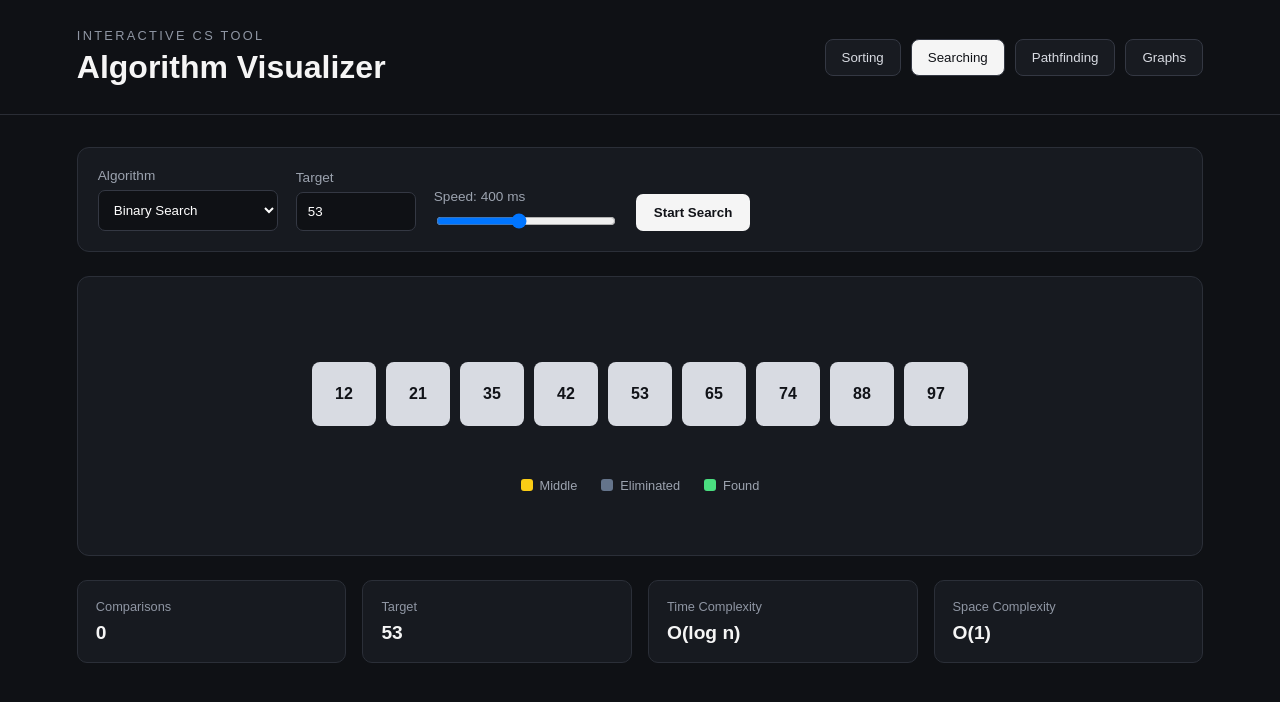
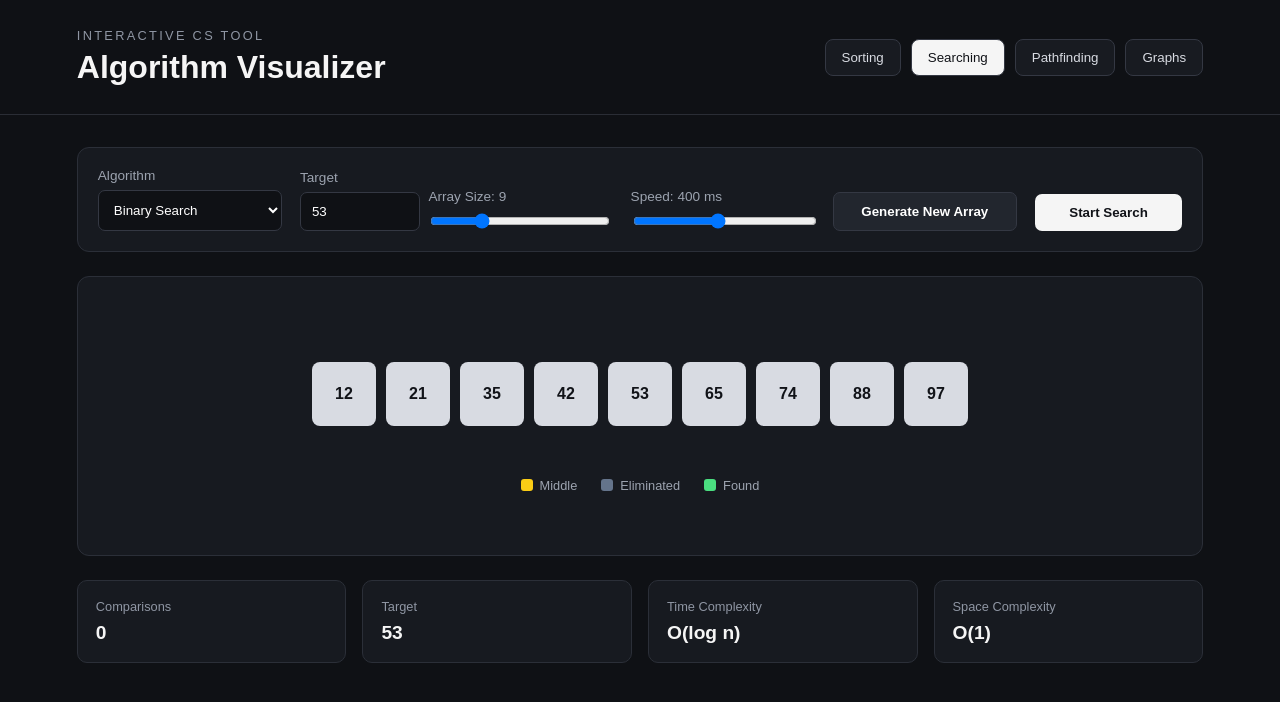
Before and after one commit to chrislff02/algorithm-visualizer, a React (Vite) app: page / in a window 1280 px wide. Both pictures are taken after a click on the button "Searching". Shown: the top 702 px of the page. Built offline with nearby package versions, Linux system fonts and the light colour scheme.

Commit message:
Improve search arrays and target input

```diff
--- a/src/App.css
+++ b/src/App.css
@@ -763,3 +763,86 @@ select:disabled {
     grid-template-columns: 1fr;
   }
 }
+
+/* -------------------------------- */
+/* Section control layout polish    */
+/* -------------------------------- */
+
+.sorting-controls-panel,
+.searching-controls-panel,
+.pathfinding-controls-panel {
+  display: grid;
+  align-items: end;
+  gap: 18px;
+}
+
+.sorting-controls-panel {
+  grid-template-columns:
+    minmax(180px, 1.1fr)
+    minmax(160px, 1fr)
+    minmax(160px, 1fr)
+    minmax(180px, 1fr)
+    minmax(100px, 0.6fr);
+}
+
+.searching-controls-panel {
+  grid-template-columns:
+    minmax(170px, 1fr)
+    minmax(100px, 0.6fr)
+    minmax(150px, 1fr)
+    minmax(150px, 1fr)
+    minmax(170px, 1fr)
+    minmax(140px, 0.8fr);
+}
+
+.pathfinding-controls-panel {
+  grid-template-columns:
+    minmax(180px, 1fr)
+    minmax(180px, 1fr)
+    minmax(180px, 1fr)
+    minmax(140px, 0.8fr)
+    minmax(140px, 0.8fr)
+    minmax(170px, 0.9fr);
+}
+
+.sorting-controls-panel > *,
+.searching-controls-panel > *,
+.pathfinding-controls-panel > * {
+  min-width: 0;
+}
+
+.sorting-controls-panel button,
+.searching-controls-panel button,
+.pathfinding-controls-panel button {
+  width: 100%;
+}
+
+.sorting-controls-panel select,
+.searching-controls-panel select,
+.pathfinding-controls-panel select {
+  width: 100%;
+  min-width: 0;
+}
+
+.sorting-controls-panel .size-control input,
+.sorting-controls-panel .speed-control input,
+.searching-controls-panel .speed-control input,
+.pathfinding-controls-panel .speed-control input {
+  width: 100%;
+}
+
+@media (max-width: 1000px) {
+  .sorting-controls-panel,
+  .searching-controls-panel,
+  .pathfinding-controls-panel {
+    grid-template-columns: repeat(2, minmax(0, 1fr));
+  }
+}
+
+@media (max-width: 550px) {
+  .sorting-controls-panel,
+  .searching-controls-panel,
+  .pathfinding-controls-panel {
+    grid-template-columns: 1fr;
+  }
+}
--- a/src/App.tsx
+++ b/src/App.tsx
@@ -123,7 +123,7 @@ function App() {
   const [selectedSearchAlgorithm, setSelectedSearchAlgorithm] =
     useState<SearchAlgorithm>("binary");
 
-  const [searchTarget, setSearchTarget] = useState(53);
+  const [searchTarget, setSearchTarget] = useState("53");
 
   const [searchMiddle, setSearchMiddle] = useState<number | null>(null);
 
@@ -134,6 +134,10 @@ function App() {
   const [searchComparisons, setSearchComparisons] = useState(0);
 
   const [isSearching, setIsSearching] = useState(false);
+
+  const [searchArraySize, setSearchArraySize] = useState(9);
+
+  const [searchArray, setSearchArray] = useState<number[]>(SEARCH_ARRAY);
 
   /* --------------------------- */
   /* Pathfinding                 */
@@ -641,19 +645,55 @@ function App() {
     setSearchComparisons(0);
   }
 
+  function createUniqueSortedSearchArray(size: number) {
+    const values = new Set<number>();
+
+    while (values.size < size) {
+      values.add(Math.floor(Math.random() * 90) + 10);
+    }
+
+    return Array.from(values).sort((a, b) => a - b);
+  }
+
+  function generateSearchArray(size = searchArraySize) {
+    const newArray = createUniqueSortedSearchArray(size);
+
+    setSearchArray(newArray);
+    resetSearchVisualization();
+  }
+
+  function changeSearchArraySize(newSize: number) {
+    setSearchArraySize(newSize);
+
+    const newArray = createUniqueSortedSearchArray(newSize);
+
+    setSearchArray(newArray);
+    resetSearchVisualization();
+  }
+
   async function linearSearch() {
     setIsSearching(true);
     resetSearchVisualization();
 
-    for (let i = 0; i < SEARCH_ARRAY.length; i++) {
+    const target = Number(searchTarget);
+
+    if (searchTarget === "") {
+      setIsSearching(false);
+      return;
+    }
+
+    for (let i = 0; i < searchArray.length; i++) {
       setSearchMiddle(i);
       setSearchComparisons((count) => count + 1);
 
       await sleep(speedRef.current);
 
-      if (SEARCH_ARRAY[i] === searchTarget) {
+      if (searchArray[i] === target) {
         setFoundIndex(i);
         setSearchMiddle(null);
+        setEliminatedIndices((indices) =>
+          indices.filter((index) => index !== i),
+        );
         setIsSearching(false);
 
         return;
@@ -672,8 +712,15 @@ function App() {
     setIsSearching(true);
     resetSearchVisualization();
 
+    const target = Number(searchTarget);
+
+    if (searchTarget === "") {
+      setIsSearching(false);
+      return;
+    }
+
     let left = 0;
-    let right = SEARCH_ARRAY.length - 1;
+    let right = searchArray.length - 1;
 
     while (left <= right) {
       const middle = Math.floor((left + right) / 2);
@@ -684,15 +731,18 @@ function App() {
 
       await sleep(speedRef.current);
 
-      if (SEARCH_ARRAY[middle] === searchTarget) {
+      if (searchArray[middle] === target) {
         setFoundIndex(middle);
         setSearchMiddle(null);
+        setEliminatedIndices((indices) =>
+          indices.filter((index) => index !== middle),
+        );
         setIsSearching(false);
 
         return;
       }
 
-      if (SEARCH_ARRAY[middle] < searchTarget) {
+      if (searchArray[middle] < target) {
         const eliminated = Array.from(
           {
             length: middle - left + 1,
@@ -1573,7 +1623,7 @@ function App() {
 
         {activeSection === "sorting" && (
           <>
-            <section className="controls-panel">
+            <section className="controls-panel sorting-controls-panel">
               <div>
                 <label>Algorithm</label>
 
@@ -1750,7 +1800,7 @@ function App() {
 
         {activeSection === "searching" && (
           <>
-            <section className="controls-panel">
+            <section className="controls-panel searching-controls-panel">
               <div>
                 <label>Algorithm</label>
 
@@ -1766,7 +1816,6 @@ function App() {
                   }}
                 >
                   <option value="binary">Binary Search</option>
-
                   <option value="linear">Linear Search</option>
                 </select>
               </div>
@@ -1780,10 +1829,24 @@ function App() {
                   value={searchTarget}
                   disabled={isSearching}
                   onChange={(event) => {
-                    setSearchTarget(Number(event.target.value));
-
+                    setSearchTarget(event.target.value);
                     resetSearchVisualization();
                   }}
+                />
+              </div>
+
+              <div className="size-control">
+                <label>Array Size: {searchArraySize}</label>
+
+                <input
+                  type="range"
+                  min="5"
+                  max="20"
+                  value={searchArraySize}
+                  disabled={isSearching}
+                  onChange={(event) =>
+                    changeSearchArraySize(Number(event.target.value))
+                  }
                 />
               </div>
 
@@ -1801,6 +1864,14 @@ function App() {
               </div>
 
               <button
+                className="secondary-button"
+                onClick={() => generateSearchArray()}
+                disabled={isSearching}
+              >
+                Generate New Array
+              </button>
+
+              <button
                 className="primary-button"
                 onClick={startSearch}
                 disabled={isSearching}
@@ -1811,7 +1882,7 @@ function App() {
 
             <section className="search-visualizer-panel">
               <div className="search-array">
-                {SEARCH_ARRAY.map((value, index) => (
+                {searchArray.map((value, index) => (
                   <div
                     key={index}
                     className={`search-item ${
@@ -1882,7 +1953,7 @@ function App() {
 
         {activeSection === "pathfinding" && (
           <>
-            <section className="controls-panel">
+            <section className="controls-panel pathfinding-controls-panel">
               <div>
                 <label>Algorithm</label>
 
```
